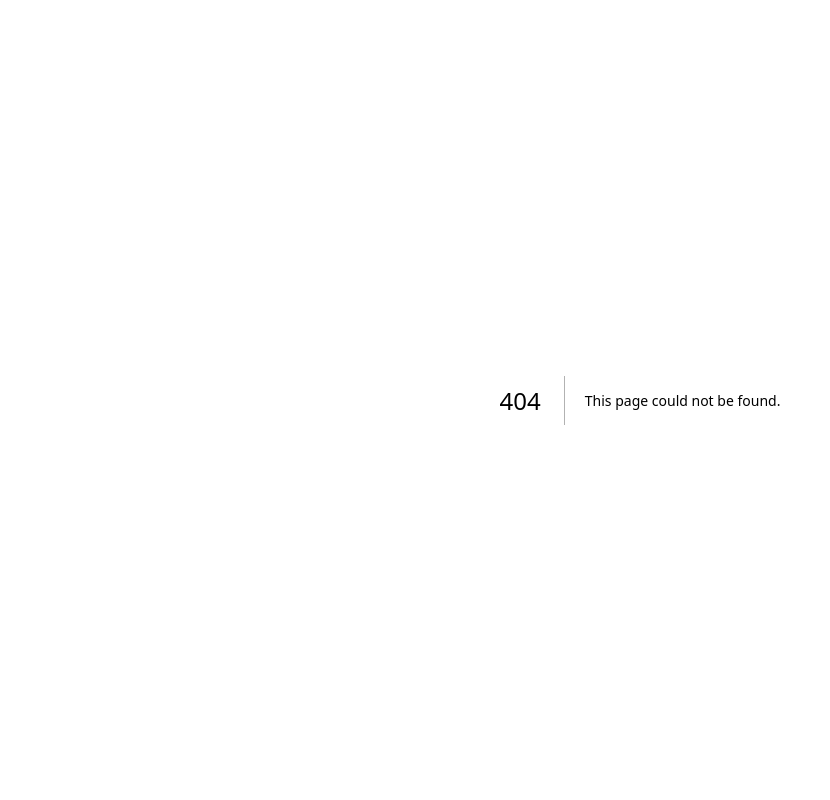
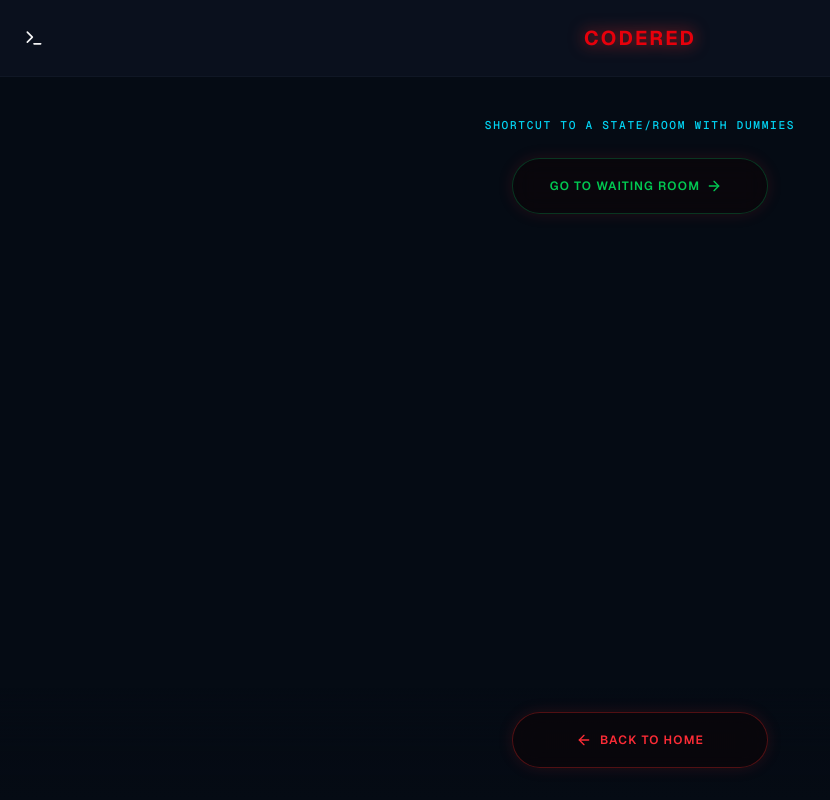
Before and after one commit to urrahmandhiya/next-codered, a Next.js app: page /dev in a window 1280 px wide. Before the commit this address had no page. Shown: the whole page, without its empty margins (0-830 px from the left). Built offline with nearby package versions, Linux system fonts and the light colour scheme.

Commit message:
chore(dev): add mock action to generate room with dummies

```diff
--- /dev/null
+++ b/app/dev/page.tsx
@@ -0,0 +1,49 @@
+"use client"
+
+import { Terminal, ArrowLeft, ArrowRight } from "lucide-react";
+import Link from "next/link";
+import { Button } from "@/components/ui/button";
+import { goToWaitingRoom } from "@/lib/actions/mock";
+
+export default function ContributorPage() {
+    return (
+        <div className="flex flex-col min-h-screen bg-[#050B14] text-zinc-100 font-sans">
+            {/* Header */}
+            <header className="flex justify-between items-center w-full p-6 border-b border-[#1e293b]/30 bg-[#0A101D]">
+                <Terminal className="w-5 h-5 text-zinc-100" />
+                <h1 className="text-xl font-bold tracking-widest text-red-600 drop-shadow-[0_0_8px_rgba(220,38,38,0.8)]">
+                    CODERED
+                </h1>
+                <div className="w-5 h-5" />
+            </header>
+
+            {/* Main Content */}
+            <main className="flex-1 flex flex-col items-center px-4 pt-10 pb-28 w-full max-w-md mx-auto relative z-10">
+                <h2 className="text-cyan-400 text-[0.7rem] tracking-[0.15em] mb-6 font-mono font-medium text-center">
+                    SHORTCUT TO A STATE/ROOM WITH DUMMIES
+                </h2>
+
+                <div className="flex flex-col w-full gap-4 justify-center items-center">
+                    <Button
+                        onClick={() => goToWaitingRoom()}
+                        className="flex items-center justify-center w-full max-w-[16rem] h-14 bg-[#0A050B]/80 backdrop-blur-md border border-green-900/60 text-green-500 hover:bg-green-950/40 hover:text-green-400 hover:border-green-700 rounded-full transition-all uppercase tracking-widest text-xs font-semibold shadow-[0_0_15px_rgba(220,38,38,0.15)]"
+                    >
+                        Go to Waiting Room
+                        <ArrowRight className="w-4 h-4 mr-2" />
+                    </Button>
+                </div>
+            </main>
+
+            {/* Footer / Back Button */}
+            <div className="fixed bottom-0 left-0 right-0 p-6 bg-linear-to-t from-[#050B14] via-[#050B14]/90 to-transparent flex justify-center z-20 pb-8">
+                <Link
+                    href="/"
+                    className="flex items-center justify-center w-full max-w-[16rem] h-14 bg-[#0A050B]/80 backdrop-blur-md border border-red-900/60 text-red-500 hover:bg-red-950/40 hover:text-red-400 hover:border-red-700 rounded-full transition-all uppercase tracking-widest text-xs font-semibold shadow-[0_0_15px_rgba(220,38,38,0.15)]"
+                >
+                    <ArrowLeft className="w-4 h-4 mr-2" />
+                    Back to Home
+                </Link>
+            </div>
+        </div>
+    );
+}
--- a/app/page.tsx
+++ b/app/page.tsx
@@ -5,6 +5,7 @@ import { cn } from "@/lib/utils";
 import Link from "next/link";
 
 const HOME_DESCRIPTION = `Removing physical boundaries. By using your smartphone as the primary terminal, gameplay is flexible and modern. The system acts as an automated Game Master, allowing everyone to play without needing a dedicated judge.`;
+const isDev = process.env.NEXT_PUBLIC_MODE === "DEV";
 
 export default function Home() {
   return (
@@ -60,6 +61,19 @@ export default function Home() {
             Contributor
             <span className="ml-auto text-[#4b6b9e]">&gt;</span>
           </Link>
+          {isDev &&
+            <Link
+              href="/dev"
+              className={cn(
+                buttonVariants({ variant: "outline" }),
+                "w-full h-12 bg-transparent border-[#1e293b] text-[#6484b9] hover:bg-[#1e293b]/50 hover:text-white transition-colors"
+              )}
+            >
+              <Users className="w-4 h-4 mr-2" />
+              Dev Only
+              <span className="ml-auto text-[#4b6b9e]">&gt;</span>
+            </Link>
+          }
         </div>
 
       </main>
--- /dev/null
+++ b/lib/actions/mock.ts
@@ -0,0 +1,68 @@
+"use server"
+
+import { Redis } from "@upstash/redis";
+import { cookies } from "next/headers";
+import { redirect } from "next/navigation";
+
+const redis = Redis.fromEnv();
+const CURRENT_ROLES = ["werewolf", "villager"];
+
+export async function goToWaitingRoom() {
+    const hostId = crypto.randomUUID();
+    const roomCode = Math.random().toString(36).substring(2, 6).toUpperCase();
+    const hostState = {
+        name: 'PLAYER_1_HOST',
+        createdAt: Date.now(),
+    };
+
+    const playersState: { [key: string]: string | number } = {};
+    const playerIds = [];
+
+    for (let i = 0; i < 3; i++) {
+        const playerId = crypto.randomUUID();
+        const playerCreatedAt = Date.now() + i;
+        playersState[`p:${playerId}:name`] = `PLAYER_${i + 2}`;
+        playersState[`p:${playerId}:createdAt`] = playerCreatedAt;
+        playerIds.push(playerId);
+    }
+
+    const initialRoomState = {
+        roomStatus: "waiting",
+        roomHostId: hostId,
+        [`p:${hostId}:name`]: hostState.name,
+        [`p:${hostId}:createdAt`]: hostState.createdAt,
+        maxPlayersInRoom: 4,
+        playersInRoom: 4,
+    };
+
+    const rolesState: { [key: string]: string | number } = {}
+
+    for (const role of CURRENT_ROLES) {
+        if (role === "villager") {
+            rolesState[`r:${role}`] = playerIds.length;
+        } else {
+            rolesState[`r:${role}`] = 1;
+        }
+    }
+
+    const p = redis.pipeline();
+    p.sadd(`room:${roomCode}:activePlayersIds`, hostId, ...playerIds);
+    p.hset(`room:${roomCode}`, { ...initialRoomState, ...playersState, ...rolesState});
+
+    // keys are set to expire in one hour
+    p.expire(`room:${roomCode}`, 3600)
+    p.expire(`room:${roomCode}:activePlayersIds`, 3600)
+
+    try {
+        await p.exec();
+
+        (await cookies()).set("user_id", hostId, {
+            httpOnly: true,
+            path: "/",
+            sameSite: "lax",
+        });
+    } catch (error) {
+        console.log(error)
+    }
+    redirect(`/room/${roomCode}`);
+}
```
